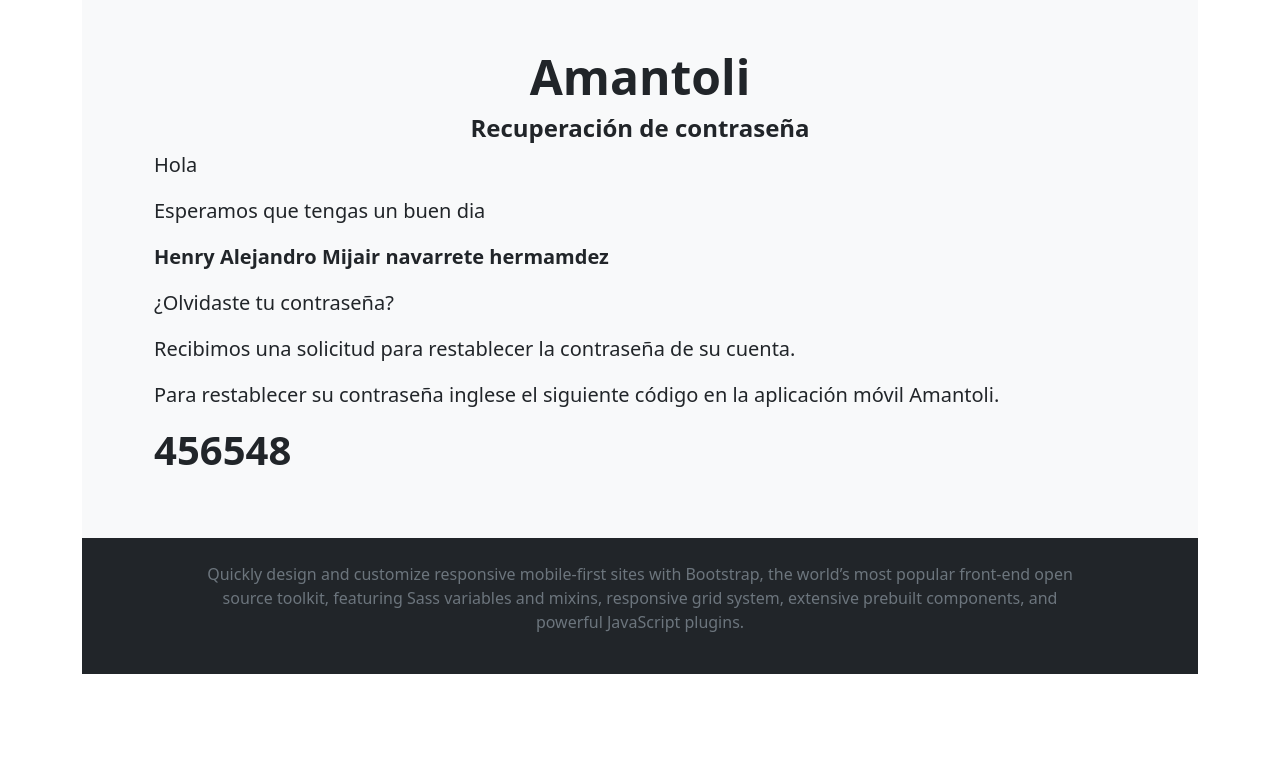
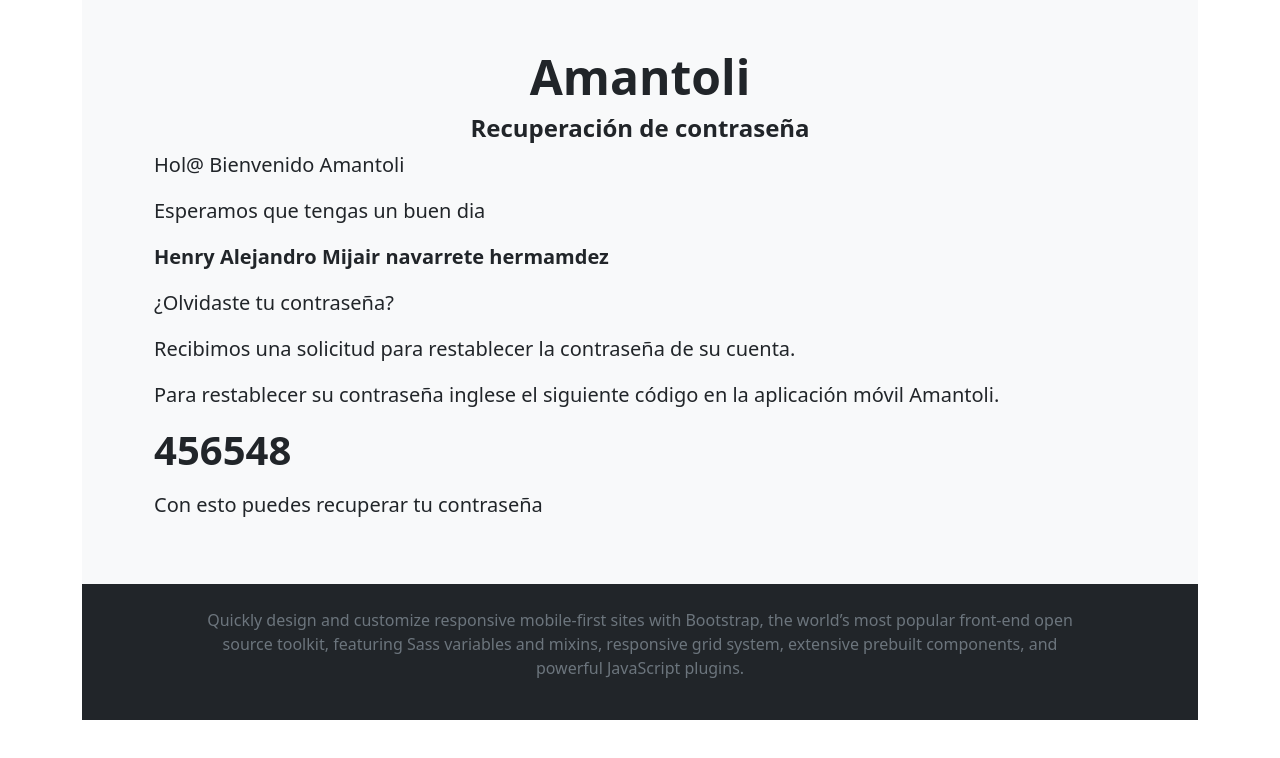
Before and after one commit to henryxhdezcruz/servidor_nodejs_email_amantoli, a website: page reset_password.html in a window 1280 px wide. Drawn offline with nearby package versions, Linux system fonts and the light colour scheme.

Commit message:
commit flor

```diff
--- a/reset_password.html
+++ b/reset_password.html
@@ -17,13 +17,14 @@
           <h4 class="fw-bold text-center">Recuperación de contraseña</h4>
 
           <div class="container ps-5">
-            <p class="lead">Hola</p>
+            <p class="lead">Hol@ Bienvenido Amantoli</p>
             <p class="lead">Esperamos que tengas un buen dia</p>
             <p class="fw-bold lead">Henry Alejandro Mijair navarrete hermamdez  </p>
             <p class="lead">¿Olvidaste tu contraseña?</p>
             <p class="lead">Recibimos una solicitud para restablecer la contraseña de su cuenta.</p>
             <p class="lead">Para restablecer su contraseña inglese el siguiente código en la aplicación móvil Amantoli.</p>
             <p class="display-6 lead fw-bold">456548</p>
+            <p class="lead">Con esto puedes recuperar tu contraseña</p>
           </div>
         </div>
 
```
Also changed, not shown: text.html (+3 -0 lines).
